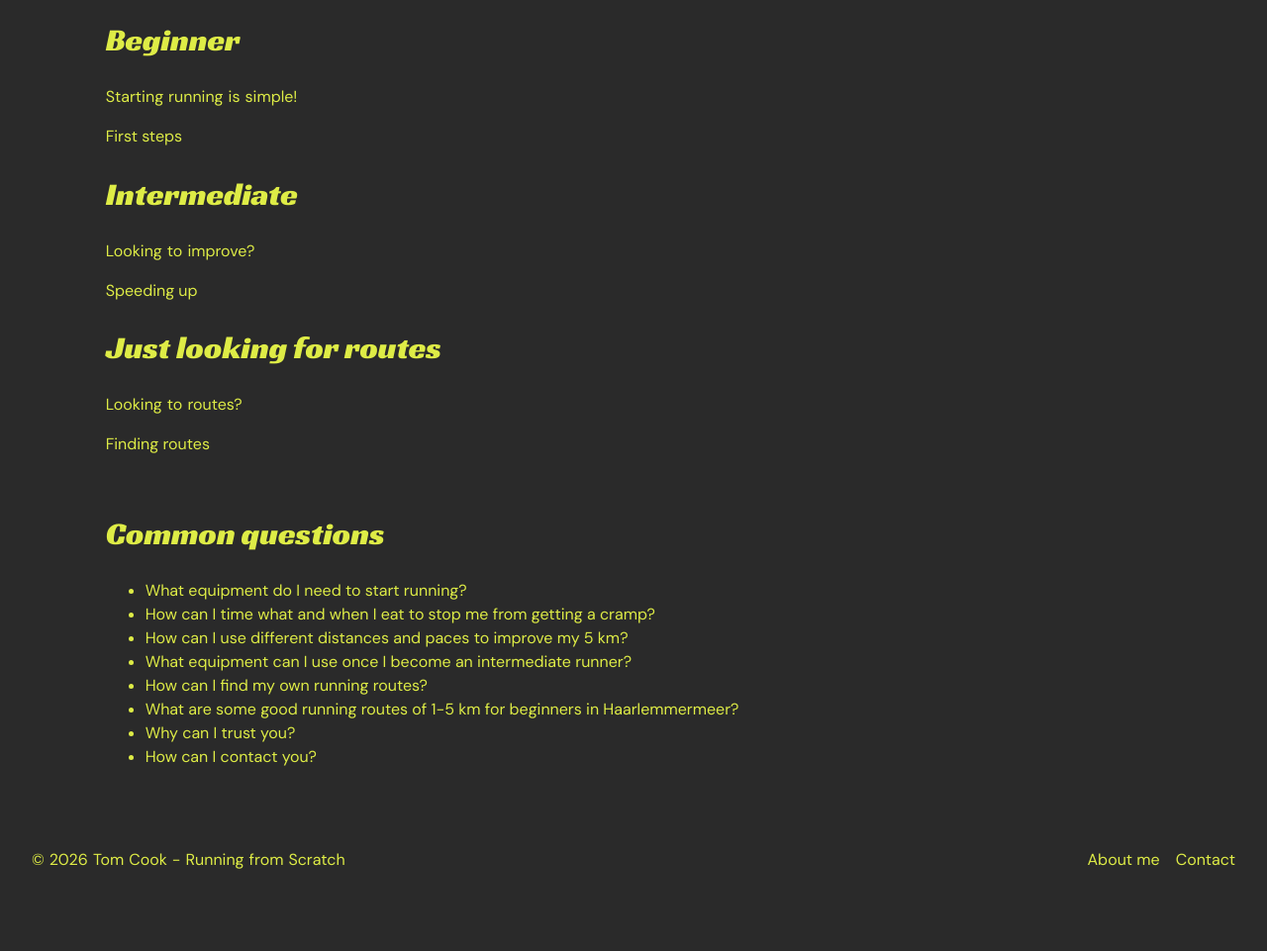
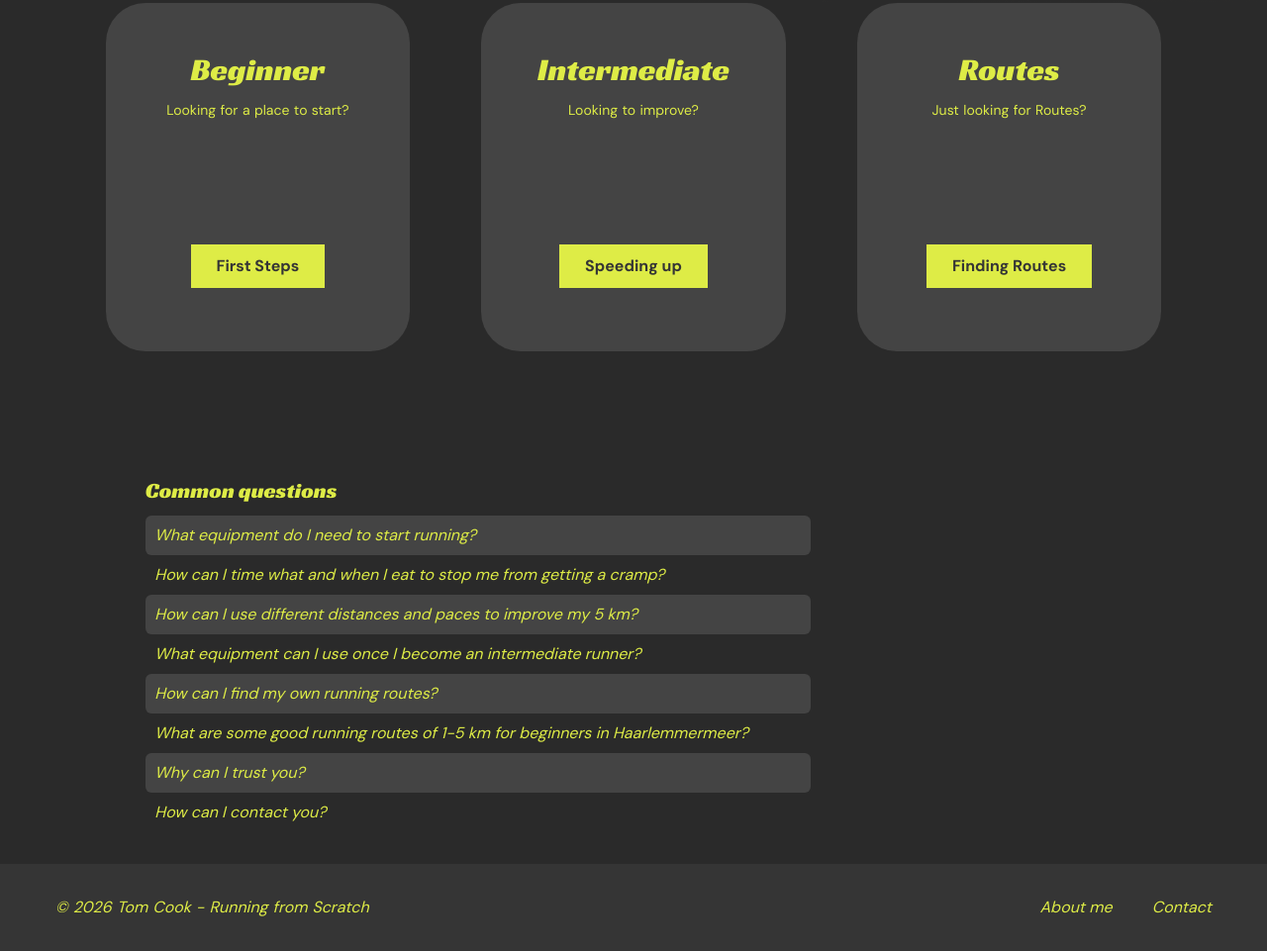
Before and after one commit to tomcook2006/web-markup-final-project, a plain HTML site: page index.html in a window 1280 px wide. Shown: the part 819-1780 px from the top of the page at 99% size. Before the commit the page ends 1732 px from the top, so only its background shows below. Drawn offline with Linux system fonts and the light colour scheme.

Commit message:
Almost finished homepage

```diff
--- a/css/style.css
+++ b/css/style.css
@@ -83,7 +83,6 @@ nav > ul > li > a {
 	color: #deec46;
 	text-decoration: none;
 	letter-spacing: 0.05em;
-	font-size: 0.875rem;
 }
 
 nav a:hover {
@@ -110,7 +109,8 @@ main {
 
 .button {
 	display: inline-block;
-	padding: 0.75rem 1.5rem;
+	padding: 0.5rem 1.5rem;
+	font-size: 1rem;
 	color: #353535;
 	background-color: #deec46;
 	text-decoration: none;
@@ -142,37 +142,106 @@ main.home > section {
 main.home > .hero {
 	grid-column: 1 / -1;
 	display: grid;
-	grid-template-columns: 3fr 5fr 3fr 3fr;
+	grid-template-columns: 2fr 5fr 5fr 2fr;
     grid-template-rows: 1fr auto auto 1fr;
 	align-content: center;
 	justify-items: start;
-	min-height: 85vh;
+	min-height: 90vh;
 	background-color: #2a2a2a;
 	background-image: linear-gradient(to bottom, rgba(42, 42, 42, 0) 55%, #2a2a2a 100%), linear-gradient(to right, rgba(42, 42, 42, 0.85), rgba(42, 42, 42, 0.6)), url("../img/hero.jpg");
 	background-size: cover;
 }
 
 .hero > h1{
-	grid-column: 2;
+	grid-column: 2 / 4;
 	grid-row: 1;
     align-self: end;
+	margin: 0 0 2.5rem;
 }
 
 .hero .tagline {
 	grid-column: 2;
 	grid-row: 3;
+	margin: 0;
 }
 
 .hero .button {
 	grid-column: 3;
 	grid-row: 3;
-	justify-self: end;
+	justify-self: center;
 	align-self: end;
+	padding: 0.75rem 1.5rem;
+	font-size: 1rem;
+	text-transform: uppercase;
 }
 
 .tagline {
 	font-size: 1.25rem;
 	letter-spacing: 0.1em;
+	text-transform: uppercase;
+}
+
+.quickstart {
+	display: grid;
+	grid-template-columns: 1fr 1fr 1fr;
+	gap: 4.5rem;
+	margin-top: -2rem;
+}
+
+.quickstart > article {
+	display: flex;
+	flex-direction: column;
+	align-items: center;
+	min-height: 15rem;
+	padding: 3rem 1.5rem 4rem;
+	text-align: center;
+	background-color: #444444;
+	border-radius: 2.5rem;
+}
+
+.quickstart h2 {
+	margin: 0 0 0.75rem;
+}
+
+.quickstart p {
+	margin: 0;
+	font-size: 0.875rem;
+}
+
+.quickstart .button {
+	margin-top: auto;
+}
+
+.questions {
+	margin-top: 6rem;
+	padding-left: 2.5rem;
+}
+
+.questions > h2 {
+	margin: 0 0 0.75rem;
+	font-size: 1.375rem;
+}
+
+.question-list {
+	max-width: 42rem;
+	margin: 0;
+	padding: 0;
+	list-style: none;
+}
+
+.question-list > li > a {
+	display: block;
+	padding: 0.5rem 0.6rem;
+	font-style: italic;
+	border-radius: 0.375rem;
+}
+
+.question-list > li:nth-child(odd) > a {
+	background-color: #444444;
+}
+
+.question-list a:hover {
+	text-decoration: underline;
 }
 
 
@@ -204,12 +273,53 @@ main.home > .hero {
 	display: flex;
 	align-items: center;
 	justify-content: space-between;
-	padding: 1rem 2rem;
-	background-color: #2a2a2a;
+	padding: 2rem 3.5rem;
+	font-style: italic;
+	background-color: #353535;
+}
+
+.site-footer p {
+	margin: 0;
 }
 
 .site-footer ul {
 	display: flex;
-	gap: 1rem;
+	gap: 2.5rem;
+	margin: 0;
+	padding: 0;
 	list-style: none;
 }
+
+
+@media (max-width: 768px) {
+	.hero > h1 {
+		font-size: 2rem;
+	}
+
+	.hero .tagline, .hero .button {
+		grid-column: 2 / 4;
+	}
+
+	.hero .button {
+		grid-row: 4;
+		justify-self: start;
+		align-self: start;
+		margin-top: 1.5rem;
+	}
+
+	.quickstart {
+		grid-template-columns: 1fr;
+		gap: 2rem;
+	}
+
+	.questions {
+		margin-top: 2rem;
+		padding-left: 0;
+	}
+
+	.site-footer {
+		flex-direction: column;
+		gap: 1rem;
+		padding: 2rem;
+	}
+}
--- a/index.html
+++ b/index.html
@@ -29,35 +29,35 @@
 		<main id="main" class="home">
 			<section class="hero">
 				<h1>Running from Scratch</h1>
-				<p class="tagline">Running made simple for beginners and intermediates</p>
+				<p class="tagline">Running made simple for beginners</p>
 				<a class="button" href="#quickstart">Getting Started</a>
 			</section>
 			<section id="quickstart" class="quickstart">
 				<article>
 					<h2>Beginner</h2>
-					<p>Starting running is simple!</p>
-					<a href="get-started.html">First steps</a>
+					<p>Looking for a place to start?</p>
+					<a class="button" href="firststeps.html">First Steps</a>
 				</article>
 				<article>
 					<h2>Intermediate</h2>
 					<p>Looking to improve?</p>
-					<a href="improve.html">Speeding up</a>
+					<a class="button" href="speedingup.html">Speeding up</a>
 				</article>
 				<article>
-					<h2>Just looking for routes</h2>
-					<p>Looking to routes?</p>
-					<a href="routes.html">Finding routes</a>
+					<h2>Routes</h2>
+					<p>Just looking for Routes?</p>
+					<a class="button" href="findingroutes.html">Finding Routes</a>
 				</article>
 			</section>
 			<section class="questions">
 				<h2>Common questions</h2>
 				<ul class="question-list">
-					<li><a href="get-started.html">What equipment do I need to start running?</a></li>
-					<li><a href="get-started.html">How can I time what and when I eat to stop me from getting a cramp?</a></li>
-					<li><a href="improve.html">How can I use different distances and paces to improve my 5 km?</a></li>
-					<li><a href="improve.html">What equipment can I use once I become an intermediate runner?</a></li>
-					<li><a href="routes.html">How can I find my own running routes?</a></li>
-					<li><a href="routes.html">What are some good running routes of 1-5 km for beginners in Haarlemmermeer?</a></li>
+					<li><a href="firststeps.html">What equipment do I need to start running?</a></li>
+					<li><a href="firststeps.html">How can I time what and when I eat to stop me from getting a cramp?</a></li>
+					<li><a href="speedingup.html">How can I use different distances and paces to improve my 5 km?</a></li>
+					<li><a href="speedingup.html">What equipment can I use once I become an intermediate runner?</a></li>
+					<li><a href="findingroutes.html">How can I find my own running routes?</a></li>
+					<li><a href="findingroutes.html">What are some good running routes of 1-5 km for beginners in Haarlemmermeer?</a></li>
 					<li><a href="about.html">Why can I trust you?</a></li>
 					<li><a href="contact.html">How can I contact you?</a></li>
 				</ul>
```
Also changed, not shown: findingroutes.html (+1 -1 lines).
